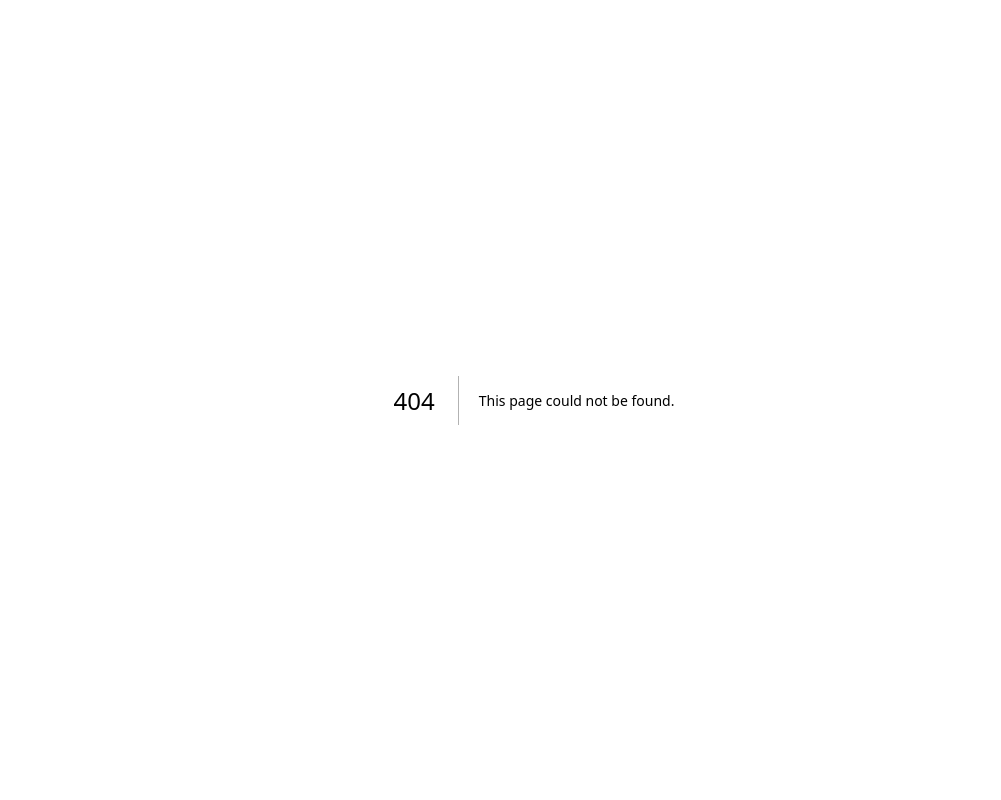
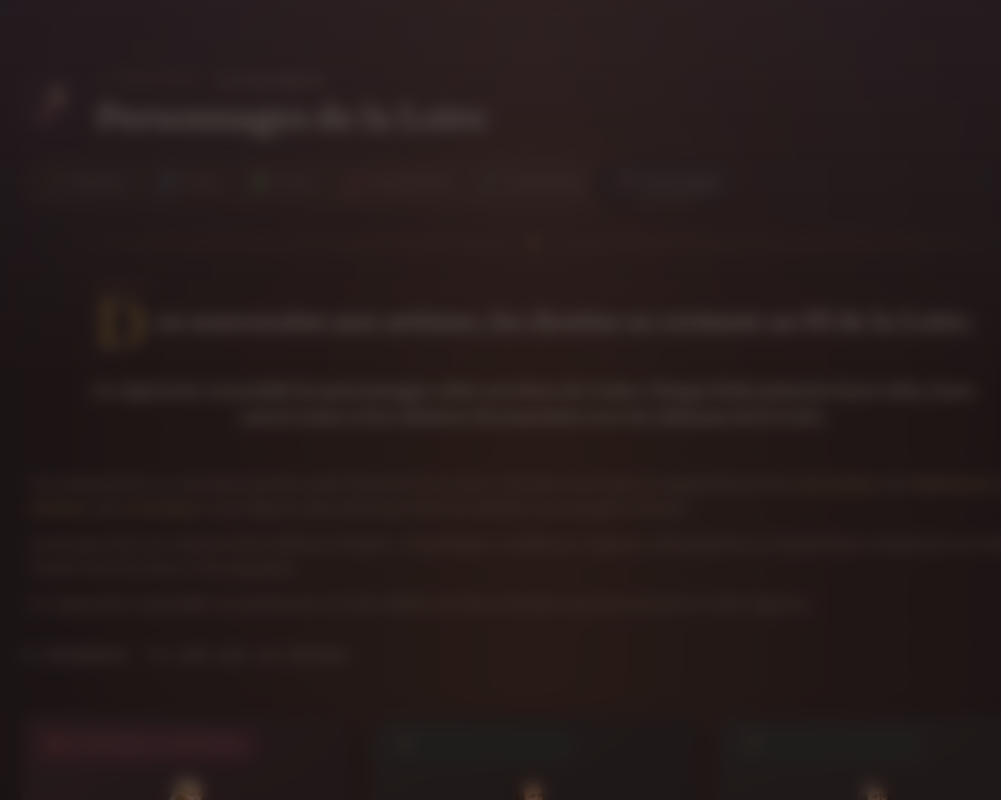
Before and after one commit to iamjulienjulien/loireridezen-codex, a Next.js app: page /personnage/agnes-sorel in a window 1280 px wide. Before the commit this address had no page. Shown: the top 800 px of the page, without its empty margins (106-1107 px from the left). Built offline with nearby package versions, Linux system fonts and the light colour scheme.

Commit message:
[LRZ-CODEX] ✨ personnages > add dynamic entry routes and immersive dialogs > 🤠 Julien

```diff
--- /dev/null
+++ b/src/app/personnage/[slug]/page.tsx
@@ -0,0 +1,50 @@
+import type { Metadata } from "next";
+import { notFound } from "next/navigation";
+
+import { getCanonicalUrl, SITE_OG_IMAGE } from "@/lib/site-metadata";
+
+import {
+    PERSONNAGES,
+    PersonnagesRoute,
+    getPersonnageBySlug,
+} from "@/app/personnages/PersonnagesRoute";
+
+type PersonnagePageProps = { params: Promise<{ slug: string }> };
+
+export function generateStaticParams() {
+    return PERSONNAGES.map(({ id }) => ({ slug: id }));
+}
+
+export async function generateMetadata({ params }: PersonnagePageProps): Promise<Metadata> {
+    const { slug } = await params;
+    const personnage = getPersonnageBySlug(slug);
+
+    if (!personnage) return {};
+
+    const title = `${personnage.nom} — Personnages de la Loire`;
+    const description = `${personnage.nom}, ${personnage.roles.join(" et ") || "figure liée aux récits ligériens"}. Découvrez ses liens avec les châteaux dans le Codex ligérien.`;
+    const canonical = getCanonicalUrl(`/personnage/${personnage.id}`);
+
+    return {
+        title,
+        description,
+        alternates: { canonical },
+        robots: { index: true, follow: true },
+        openGraph: {
+            type: "article",
+            locale: "fr_FR",
+            siteName: "Loire Ride Zen",
+            title,
+            description,
+            url: canonical,
+            images: [{ url: SITE_OG_IMAGE, width: 1200, height: 630, alt: title }],
+        },
+        twitter: { card: "summary_large_image", title, description, images: [SITE_OG_IMAGE] },
+    };
+}
+
+export default async function PersonnagePage({ params }: PersonnagePageProps) {
+    const { slug } = await params;
+    if (!getPersonnageBySlug(slug)) notFound();
+    return <PersonnagesRoute initialOpenSlug={slug} />;
+}
--- a/src/app/personnages/PersonnageCard.module.css
+++ b/src/app/personnages/PersonnageCard.module.css
@@ -210,6 +210,17 @@
     text-wrap: balance;
 }
 
+.nameLink {
+    color: inherit;
+    text-decoration: none;
+}
+
+.nameLink:focus-visible {
+    border-radius: 4px;
+    outline: 2px solid var(--category-accent);
+    outline-offset: 3px;
+}
+
 .alias {
     display: grid;
     gap: 0.24rem;
--- a/src/app/personnages/PersonnageCard.tsx
+++ b/src/app/personnages/PersonnageCard.tsx
@@ -1,5 +1,6 @@
 import { Castle } from "lucide-react";
 import Image from "next/image";
+import Link from "next/link";
 import type { CSSProperties } from "react";
 
 import LRZAccordion from "@/components/LRZAccordion/LRZAccordion";
@@ -94,7 +95,14 @@ export default function PersonnageCard({
             <div className={styles.content}>
                 <div className={styles.biography}>
                     <div className={styles.identity}>
-                        <h3 className={styles.name}>{personnage.nom}</h3>
+                        <h3 className={styles.name}>
+                            <Link
+                                href={`/personnage/${personnage.id}`}
+                                className={styles.nameLink}
+                            >
+                                {personnage.nom}
+                            </Link>
+                        </h3>
 
                         {alias ? (
                             <p className={styles.alias}>
--- a/src/app/personnages/PersonnagesIndex.tsx
+++ b/src/app/personnages/PersonnagesIndex.tsx
@@ -1,4 +1,13 @@
+"use client";
+
+import { useState } from "react";
+import { useRouter } from "next/navigation";
 import IndexPresentation from "@/components/IndexPresentation";
+import {
+    LRZDialog,
+    LRZDialogBody,
+    LRZDialogContent,
+} from "@/components/LRZDialog";
 import { getIndex, type IndexEntry } from "@/registry/indexes";
 import type { Personnage, RelationPersonnageLieu } from "@/types/personnage";
 
@@ -14,17 +23,45 @@ type PersonnagesIndexProps = {
     entries: readonly PersonnageIndexEntry[];
     indexes: readonly IndexEntry[];
     relationCount: number;
+    initialOpenSlug?: string;
 };
 
 export default function PersonnagesIndex({
     entries,
     indexes,
     relationCount,
+    initialOpenSlug,
 }: PersonnagesIndexProps) {
     const entry = getIndex("/personnages")!;
+    const [openSlug, setOpenSlug] = useState(initialOpenSlug);
+    const router = useRouter();
+    const openEntry = openSlug
+        ? entries.find(({ personnage }) => personnage.id === openSlug)
+        : undefined;
 
     return (
         <>
+            <LRZDialog
+                open={Boolean(openEntry)}
+                onOpenChange={(open) => {
+                    if (!open) {
+                        setOpenSlug(undefined);
+                        router.replace("/personnages");
+                    }
+                }}
+            >
+                {openEntry ? (
+                    <LRZDialogContent size="sm" variant="immersive">
+                        <LRZDialogBody padding="none">
+                            <PersonnageCard
+                                personnage={openEntry.personnage}
+                                relations={openEntry.relations}
+                            />
+                        </LRZDialogBody>
+                    </LRZDialogContent>
+                ) : null}
+            </LRZDialog>
+
             <IndexPresentation
                 description={entry.description}
                 descriptionFooter={entry.presentationFooter}
--- /dev/null
+++ b/src/app/personnages/PersonnagesRoute.tsx
@@ -0,0 +1,49 @@
+import { notFound } from "next/navigation";
+
+import IndexShell from "@/components/layout/IndexShell";
+import {
+    getCataloguePersonnages,
+    getPersonnages,
+    getRelationsForPersonnage,
+} from "@/lib/personnages";
+import { buildPageMetadata } from "@/lib/site-metadata";
+import { featureIsEnabled } from "@/registry/feature-flags";
+import { getIndexesForEnv } from "@/registry/indexes";
+import { getIndexPageDefinition } from "@/registry/pages";
+
+import PersonnagesIndex, { type PersonnageIndexEntry } from "./PersonnagesIndex";
+
+export const PERSONNAGES_PAGE = getIndexPageDefinition("/personnages");
+export const PERSONNAGES = getPersonnages();
+
+export function getPersonnageBySlug(slug: string) {
+    return PERSONNAGES.find((personnage) => personnage.id === slug);
+}
+
+export function PersonnagesRoute({ initialOpenSlug }: { initialOpenSlug?: string } = {}) {
+    if (!featureIsEnabled("personnages")) notFound();
+
+    const catalogue = getCataloguePersonnages();
+    const indexes = getIndexesForEnv(process.env.CURRENT_ENV);
+    const entries: PersonnageIndexEntry[] = PERSONNAGES.map((personnage) => ({
+        personnage,
+        relations: getRelationsForPersonnage(personnage.id),
+    }));
+
+    return (
+        <IndexShell
+            page={PERSONNAGES_PAGE}
+            indexes={indexes}
+            totalEntries={PERSONNAGES.length}
+        >
+            <PersonnagesIndex
+                entries={entries}
+                indexes={indexes}
+                relationCount={catalogue.meta.nombreRelations}
+                initialOpenSlug={initialOpenSlug}
+            />
+        </IndexShell>
+    );
+}
+
+export const personnagesMetadata = buildPageMetadata(PERSONNAGES_PAGE);
--- a/src/app/personnages/page.tsx
+++ b/src/app/personnages/page.tsx
@@ -1,46 +1,7 @@
-import { notFound } from "next/navigation";
+import { PersonnagesRoute, personnagesMetadata } from "./PersonnagesRoute";
 
-import IndexShell from "@/components/layout/IndexShell";
-import {
-    getCataloguePersonnages,
-    getPersonnages,
-    getRelationsForPersonnage,
-} from "@/lib/personnages";
-import { buildPageMetadata } from "@/lib/site-metadata";
-import { featureIsEnabled } from "@/registry/feature-flags";
-import { getIndexesForEnv } from "@/registry/indexes";
-import { getIndexPageDefinition } from "@/registry/pages";
-
-import PersonnagesIndex, {
-    type PersonnageIndexEntry,
-} from "./PersonnagesIndex";
-
-const PERSONNAGES_PAGE = getIndexPageDefinition("/personnages");
-
-export const metadata = buildPageMetadata(PERSONNAGES_PAGE);
+export const metadata = personnagesMetadata;
 
 export default function PersonnagesPage() {
-    if (!featureIsEnabled("personnages")) notFound();
-
-    const catalogue = getCataloguePersonnages();
-    const personnages = getPersonnages();
-    const indexes = getIndexesForEnv(process.env.CURRENT_ENV);
-    const entries: PersonnageIndexEntry[] = personnages.map((personnage) => ({
-        personnage,
-        relations: getRelationsForPersonnage(personnage.id),
-    }));
-
-    return (
-        <IndexShell
-            page={PERSONNAGES_PAGE}
-            indexes={indexes}
-            totalEntries={personnages.length}
-        >
-            <PersonnagesIndex
-                entries={entries}
-                indexes={indexes}
-                relationCount={catalogue.meta.nombreRelations}
-            />
-        </IndexShell>
-    );
+    return <PersonnagesRoute />;
 }
```
